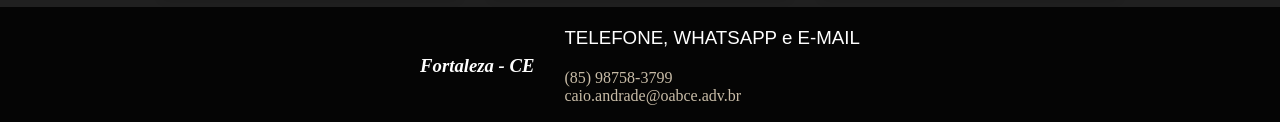
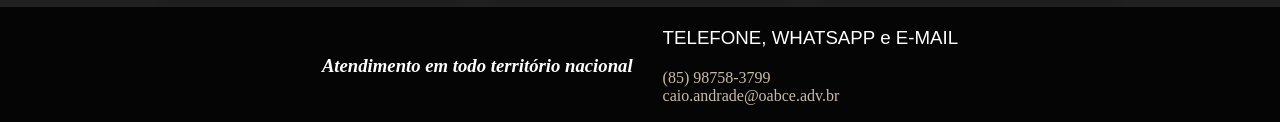
Before and after one commit to caioadv/caio-andrade-adv, a plain HTML site: page Advogado Caio Andrade/index.html in a window 1280 px wide. Shown: the part 2491-2613 px from the top of the page. Drawn offline with Linux system fonts and the light colour scheme; a web font is replaced by a local one.

Commit message:
Update index.html

```diff
--- a/Advogado Caio Andrade/index.html
+++ b/Advogado Caio Andrade/index.html
@@ -222,7 +222,7 @@
     <footer>
         <div class="wrapper">
             <address class="address-item">
-                <h3 class="item-title">Fortaleza - CE</h3>
+                <h3 class="item-title">Atendimento em todo território nacional</h3>
             </address>
 
             <div class="contact-item">
```
